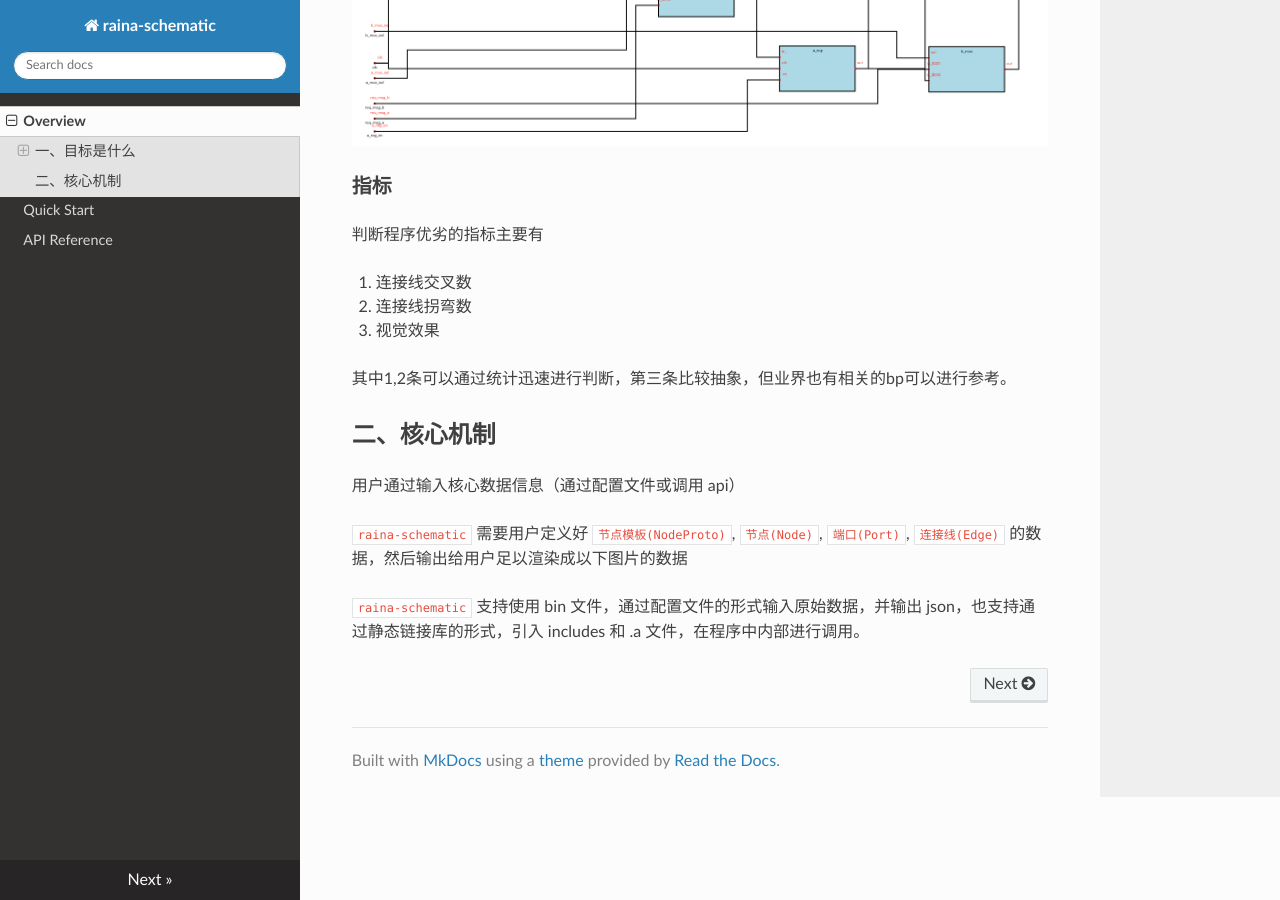
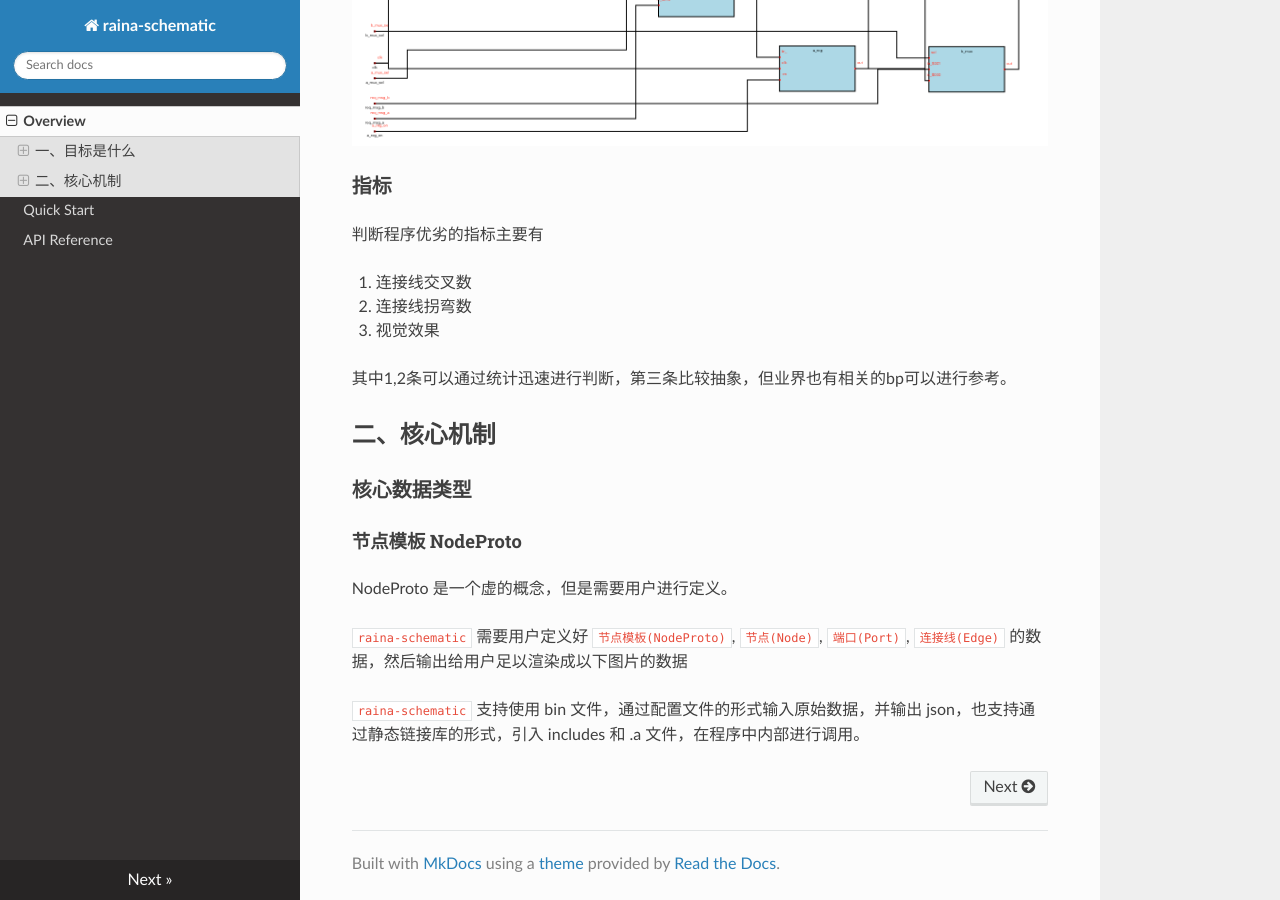
Before and after one commit to raina-rise/schematic-release, an MkDocs documentation site: the page built from docs/index.md, in a window 1280 px wide and 900 px high, scrolled down 503 px. Built offline with MkDocs 1.6.1, drawn with Linux system fonts in a browser that asks for light colours; nearby versions of some CDN libraries.

Commit message:
doc: 完善

```diff
--- a/docs/index.md
+++ b/docs/index.md
@@ -21,7 +21,11 @@
 
 ## 二、核心机制
 
-用户通过输入核心数据信息（通过配置文件或调用 api）
+### 核心数据类型
+
+#### 节点模板 NodeProto
+
+NodeProto 是一个虚的概念，但是需要用户进行定义。
 
 
 
```
